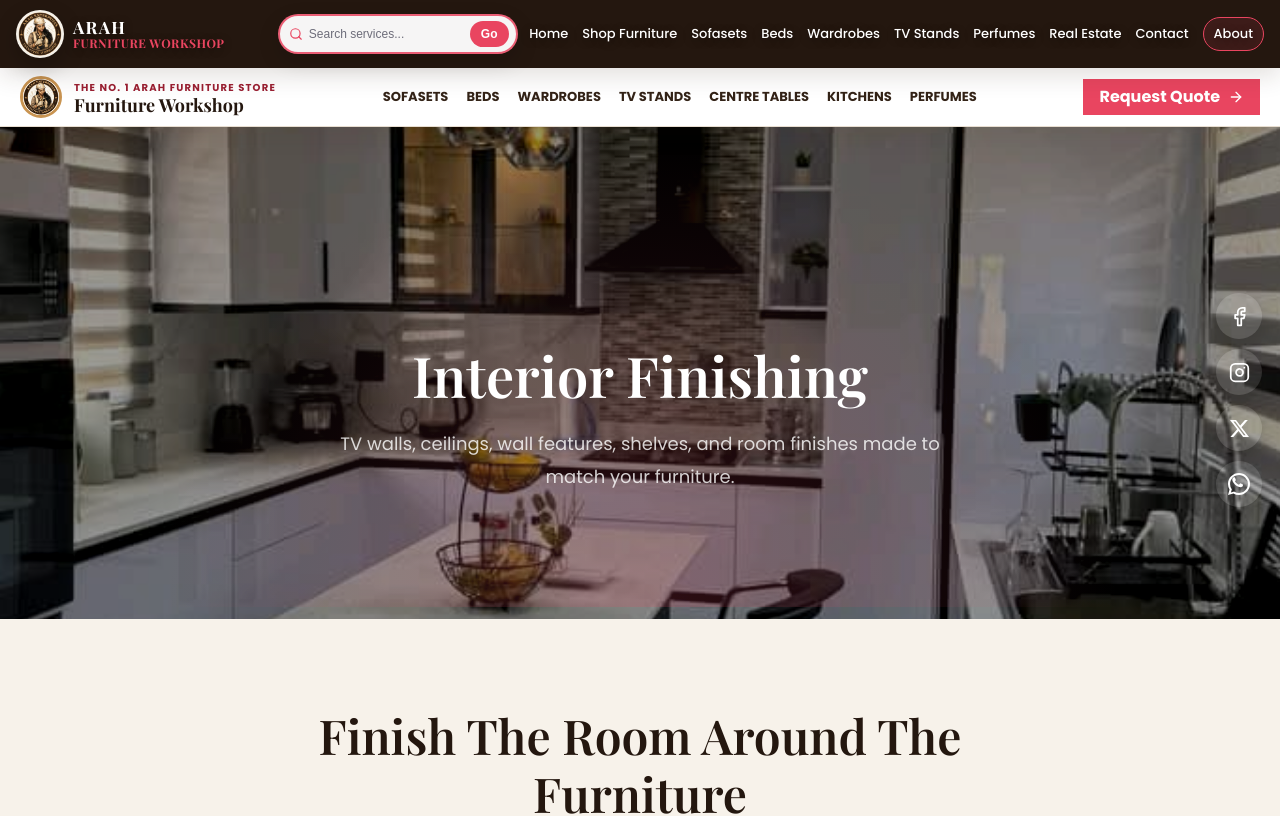
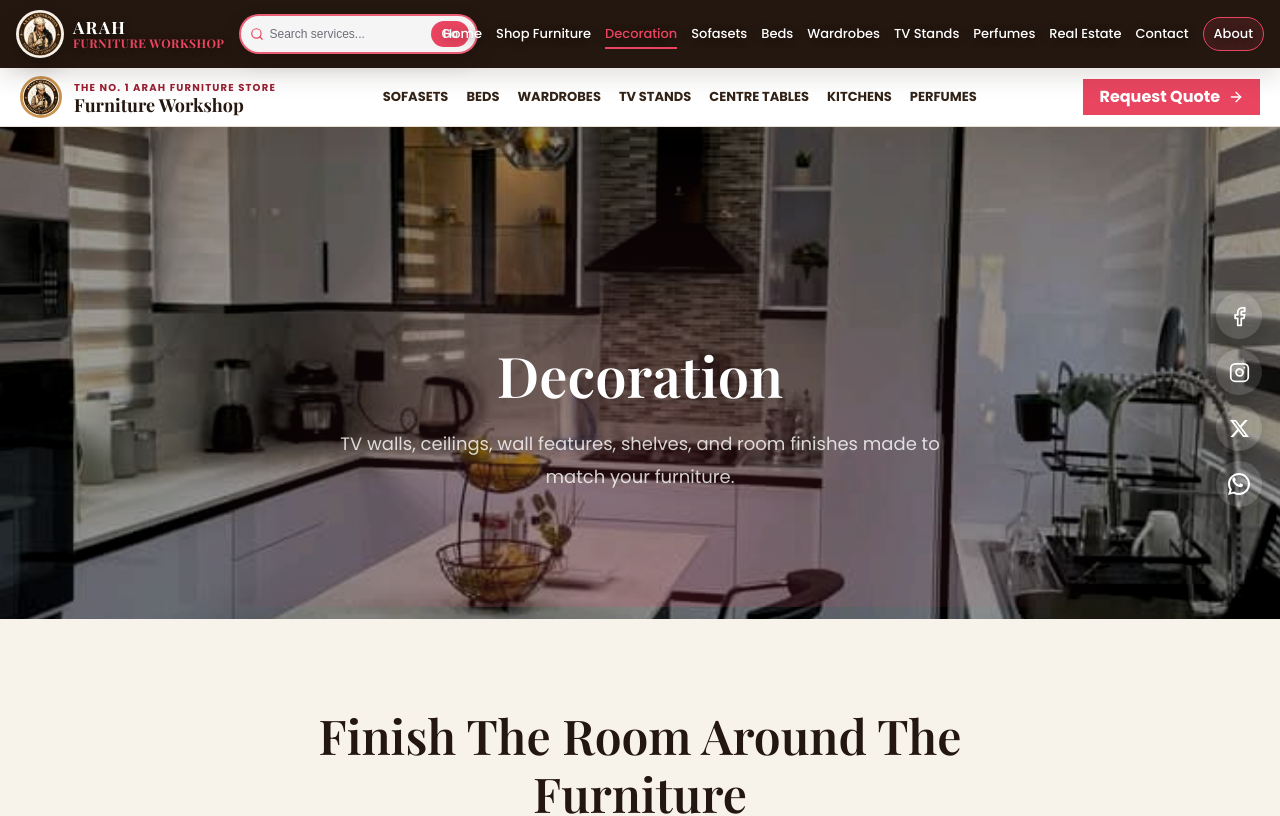
Before and after one commit to ngandapius53/ae-website, a Next.js app: page /decoration in a window 1280 px wide. Shown: the top 816 px of the page. Built offline with nearby package versions, Linux system fonts and the light colour scheme.

Commit message:
Restore decoration links and labels

```diff
--- a/src/app/checkout/page.tsx
+++ b/src/app/checkout/page.tsx
@@ -33,7 +33,7 @@ const serviceOptions = [
   'Wardrobes',
   'TV Stands',
   'Centre Tables',
-  'Interior Finishing',
+  'Decoration',
   'Perfumes',
   'Real Estate',
   'Other',
--- a/src/app/contact/page.tsx
+++ b/src/app/contact/page.tsx
@@ -11,7 +11,7 @@ const serviceOptions = [
   { value: 'beds', label: 'Beds' },
   { value: 'wardrobes', label: 'Wardrobes' },
   { value: 'tv-stands', label: 'TV Stands' },
-  { value: 'decoration', label: 'Interior Finishing' },
+  { value: 'decoration', label: 'Decoration' },
   { value: 'luxury-fragrance', label: 'Perfumes' },
   { value: 'real-estate', label: 'Real Estate' },
   { value: 'other', label: 'Other' },
--- a/src/app/decoration/page.tsx
+++ b/src/app/decoration/page.tsx
@@ -5,8 +5,8 @@ import { ArrowRight, Paintbrush, Home, Building, Palette } from 'lucide-react'
 import styles from '@/app/decoration/page.module.css'
 
 export const metadata: Metadata = {
-  title: 'Interior Finishing - ARAH Furniture Workshop',
-  description: 'Interior finishing, TV walls, ceiling work, and furniture-ready spaces by ARAH Furniture Workshop.',
+  title: 'Decoration - ARAH Furniture Workshop',
+  description: 'Decoration, TV walls, ceiling work, and furniture-ready spaces by ARAH Furniture Workshop.',
 }
 
 const basePath = process.env.NEXT_PUBLIC_BASE_PATH ?? ''
@@ -67,7 +67,7 @@ export default function DecorationPage() {
         </div>
         <div className={styles.heroOverlay}></div>
         <div className={styles.heroContent}>
-          <h1 className={styles.heroTitle}>Interior Finishing</h1>
+          <h1 className={styles.heroTitle}>Decoration</h1>
           <p className={styles.heroDescription}>
             TV walls, ceilings, wall features, shelves, and room finishes made to match your furniture.
           </p>
--- a/src/components/Footer.tsx
+++ b/src/components/Footer.tsx
@@ -92,6 +92,7 @@ export default function Footer() {
             <Link href="/furniture" className={styles.link}>Beds</Link>
             <Link href="/furniture" className={styles.link}>Wardrobes</Link>
             <Link href="/furniture" className={styles.link}>TV Stands</Link>
+            <Link href="/decoration" className={styles.link}>Decoration</Link>
             <Link href="/luxury-fragrance" className={styles.link}>Perfumes</Link>
             <Link href="/real-estate" className={styles.link}>Real Estate</Link>
           </div>
@@ -101,6 +102,7 @@ export default function Footer() {
             <Link href="/about" className={styles.link}>About Us</Link>
             <Link href="/contact" className={styles.link}>Contact</Link>
             <Link href="/furniture" className={styles.link}>Latest Products</Link>
+            <Link href="/decoration" className={styles.link}>Decoration Projects</Link>
             <Link href="/real-estate" className={styles.link}>Property Support</Link>
             <Link href="/contact" className={styles.link}>Request Quote</Link>
           </div>
--- a/src/components/Header.tsx
+++ b/src/components/Header.tsx
@@ -10,6 +10,7 @@ import styles from '@/components/Header.module.css'
 const navLinks = [
   { href: '/', label: 'Home' },
   { href: '/furniture', label: 'Shop Furniture' },
+  { href: '/decoration', label: 'Decoration' },
   { href: '/furniture', label: 'Sofasets' },
   { href: '/furniture', label: 'Beds' },
   { href: '/furniture', label: 'Wardrobes' },
```
